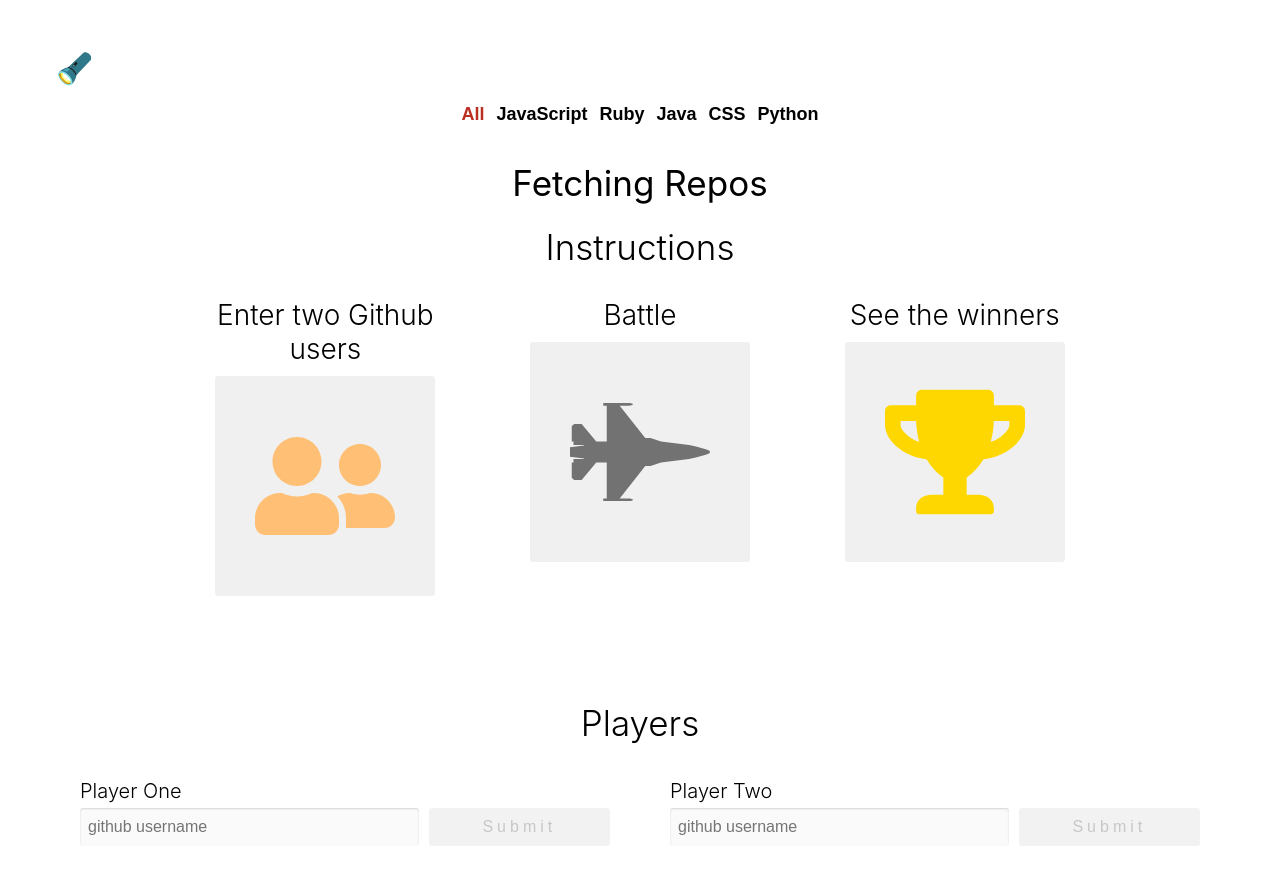
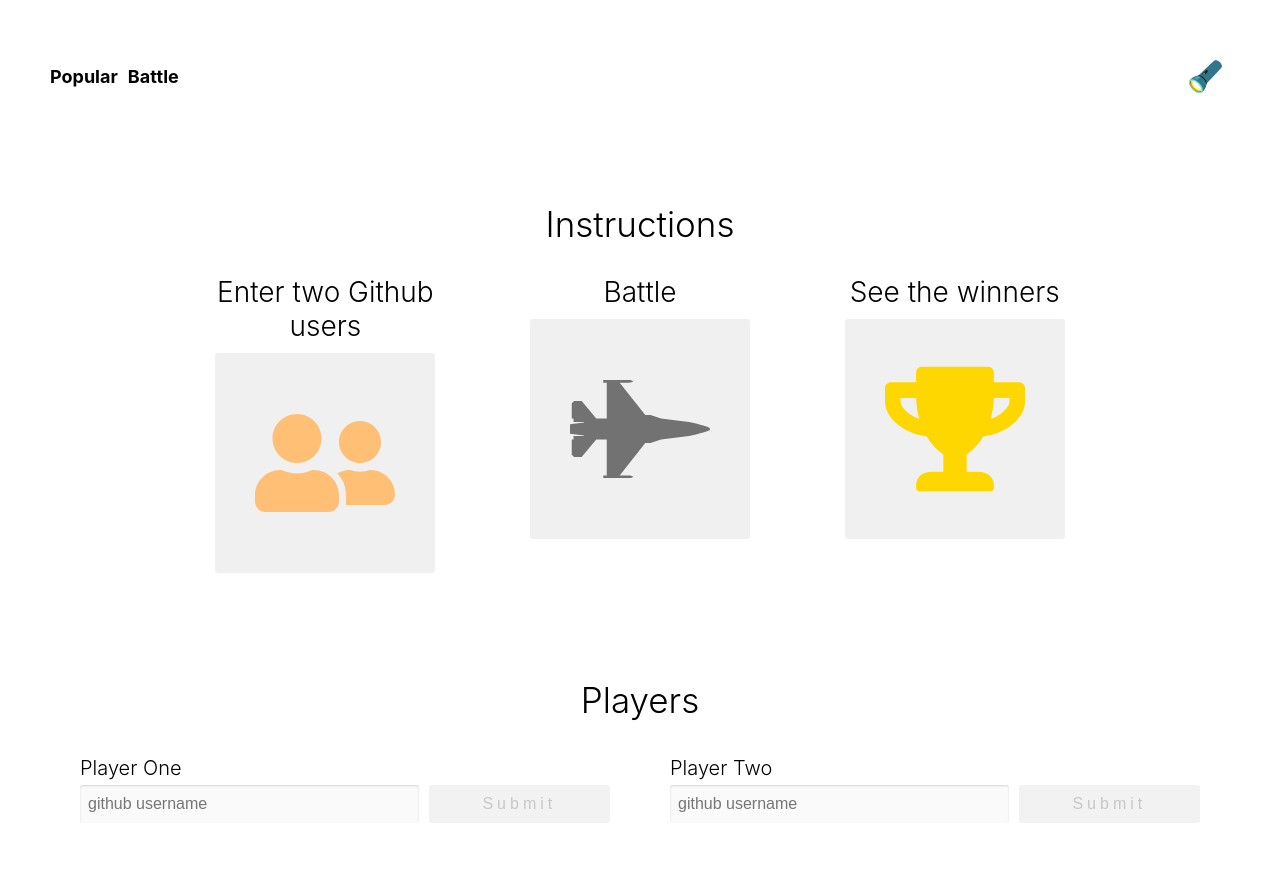
Before and after one commit to aakashsr/github-battle, a React app: page /battle in a window 1280 px wide. Built offline with nearby package versions, Linux system fonts and the light colour scheme; no server answers.

Commit message:
used Link component to route different component based on links and also added some styles

```diff
--- a/app/components/Battle.js
+++ b/app/components/Battle.js
@@ -108,6 +108,7 @@ PlayerInput.propTypes = {
   onSubmit: PropTypes.func.isRequired,
   label: PropTypes.string.isRequired
 };
+
 
 function PlayerPreview({ username, onReset, label }) {
   return (
--- a/app/components/Nav.js
+++ b/app/components/Nav.js
@@ -1,17 +1,34 @@
 import React from "react";
 import { ThemeConsumer } from "../contexts/theme";
+import { Link } from "react-router-dom";
+
+const activeStyle = {
+  color: "rgb(187, 46, 31)"
+};
 
 export default function Nav() {
   return (
     <ThemeConsumer>
       {({ theme, toggleTheme }) => (
         <nav className="row space-between">
+          <ul className="row nav">
+            <li>
+              <Link to="/" className="nav-link">
+                Popular
+              </Link>
+            </li>
+            <li>
+              <Link to="/battle" className="nav-link">
+                Battle
+              </Link>
+            </li>
+          </ul>
           <button
             style={{ fontSize: 30 }}
             className="btn-clear"
             onClick={toggleTheme}
           >
-              { theme === 'light' ? '🔦' : '💡'}
+            {theme === "light" ? "🔦" : "💡"}
           </button>
         </nav>
       )}
--- a/app/index.css
+++ b/app/index.css
@@ -42,6 +42,10 @@ li {
     color: inherit;
 }
 
+.nav li {
+    margin-right: 10px;
+}
+
 .grid {
     display: flex;
     flex-wrap: wrap;
@@ -49,6 +53,10 @@ li {
 
 .space-around {
     justify-content: space-around;
+}
+
+.space-between {
+    justify-content: space-between;
 }
 
 .header-lg {
--- a/app/index.js
+++ b/app/index.js
@@ -29,7 +29,7 @@ class App extends React.Component {
             <div className="container">
               <Nav />
 
-              <Route path="/" component={Popular} />
+              <Route exact path="/" component={Popular} />
               <Route path="/battle" component={Battle} />
             </div>
           </div>
--- a/webpack.config.js
+++ b/webpack.config.js
@@ -14,6 +14,7 @@ module.exports = {
     filename: "index_bundle.js",
     publicPath: "/"
   },
+  mode: "development",
   plugins: [
     new HtmlWebpackPlugin({
       template: "app/index.html"
```
Also changed, not shown: package.json (line endings or trailing spaces).
